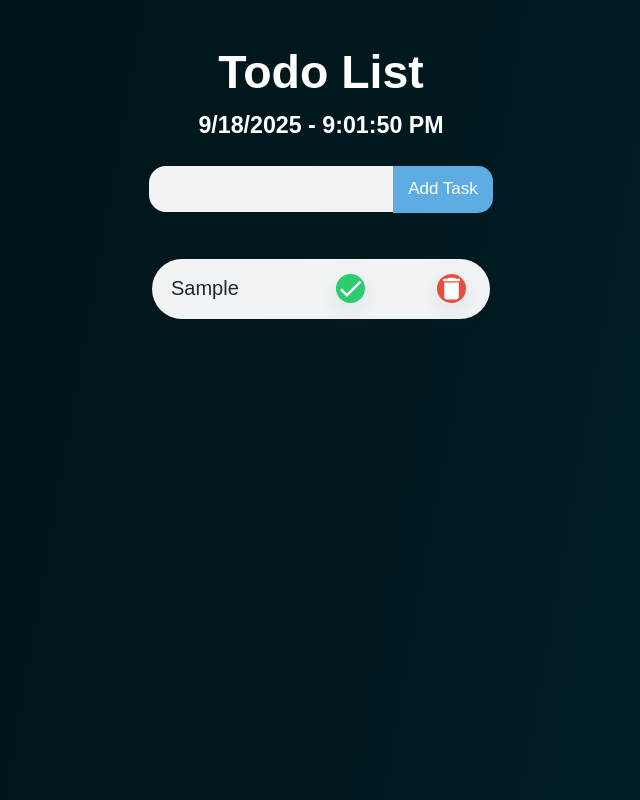
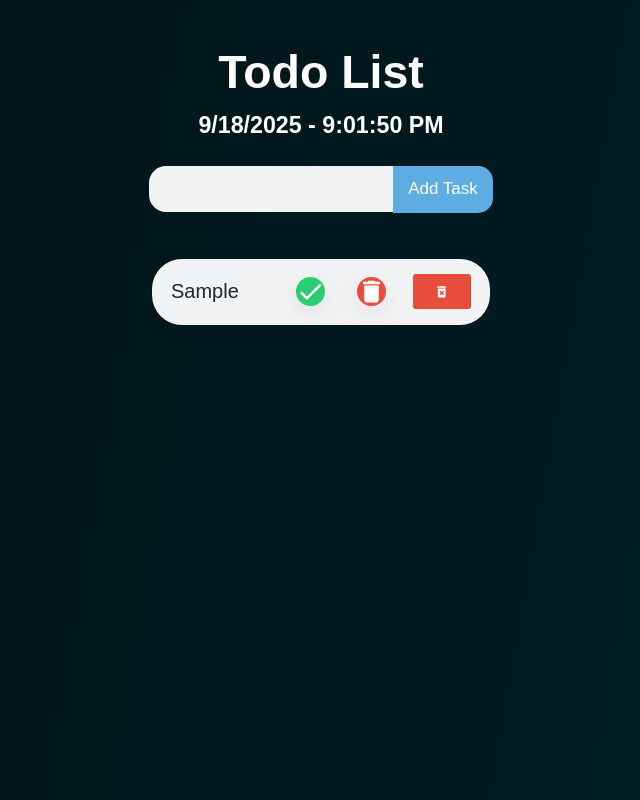
Before and after one commit to Meraj-Uddin-Malik/Complete-ReactJS, a React (Vite) app: page / in a window 1280 px wide. Both pictures are taken after typing "Sample" into the empty fields and a click on the button "Add Task". Shown: the whole page, without its empty margins (319-959 px from the left). Built offline with nearby package versions, Linux system fonts and the light colour scheme.

Commit message:
Add clear all functionality and update icon imports in Todo component

```diff
--- a/src/components/Projects/TodoList/Todo.css
+++ b/src/components/Projects/TodoList/Todo.css
@@ -190,6 +190,7 @@ li span {
   -moz-border-radius: 0.3rem;
   -ms-border-radius: 0.3rem;
   -o-border-radius: 0.3rem;
+  color: #fff;
 }
 
 .clear-btn:hover {
--- a/src/components/Projects/TodoList/Todo.jsx
+++ b/src/components/Projects/TodoList/Todo.jsx
@@ -1,5 +1,5 @@
 import { useState, useEffect } from "react";
-import { MdCheck, MdDelete } from "react-icons/md";
+import { MdCheck, MdClearAll, MdDelete, MdDeleteForever } from "react-icons/md";
 import "./Todo.css";
 
 export const Todo = () => {
@@ -45,6 +45,12 @@ export const Todo = () => {
       )
     );
   };
+
+  // Clear All
+
+  const clearAll = () => {
+    setInputValue(0);
+  }
 
   useEffect(() => {
     const interval = setInterval(() => {
@@ -105,6 +111,9 @@ export const Todo = () => {
               >
                 <MdDelete />
               </button>
+              <button className="clear-btn" onClick={() => {clearAll}}>
+              <MdDeleteForever/>
+              </button>
             </li>
           ))}
         </ul>
```
